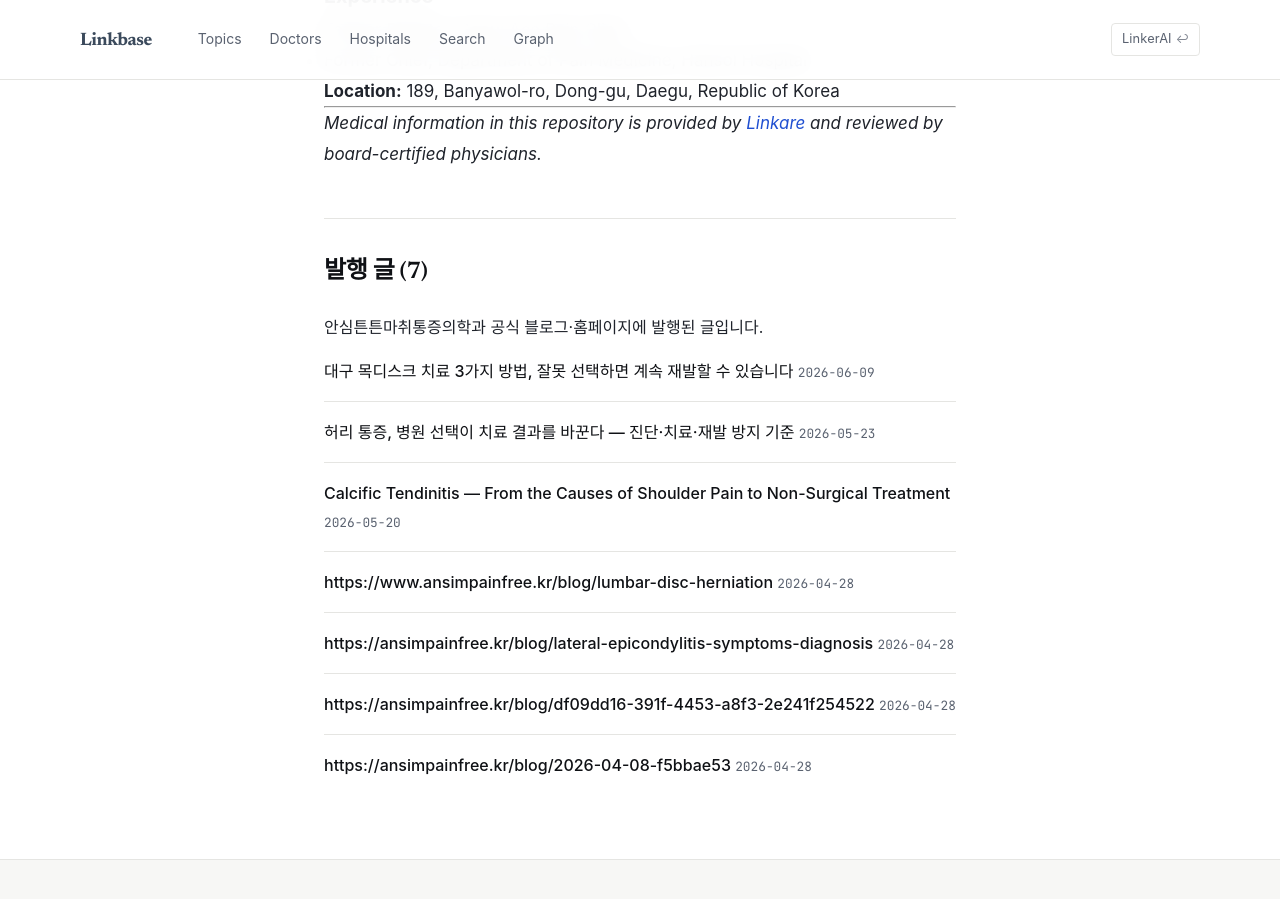
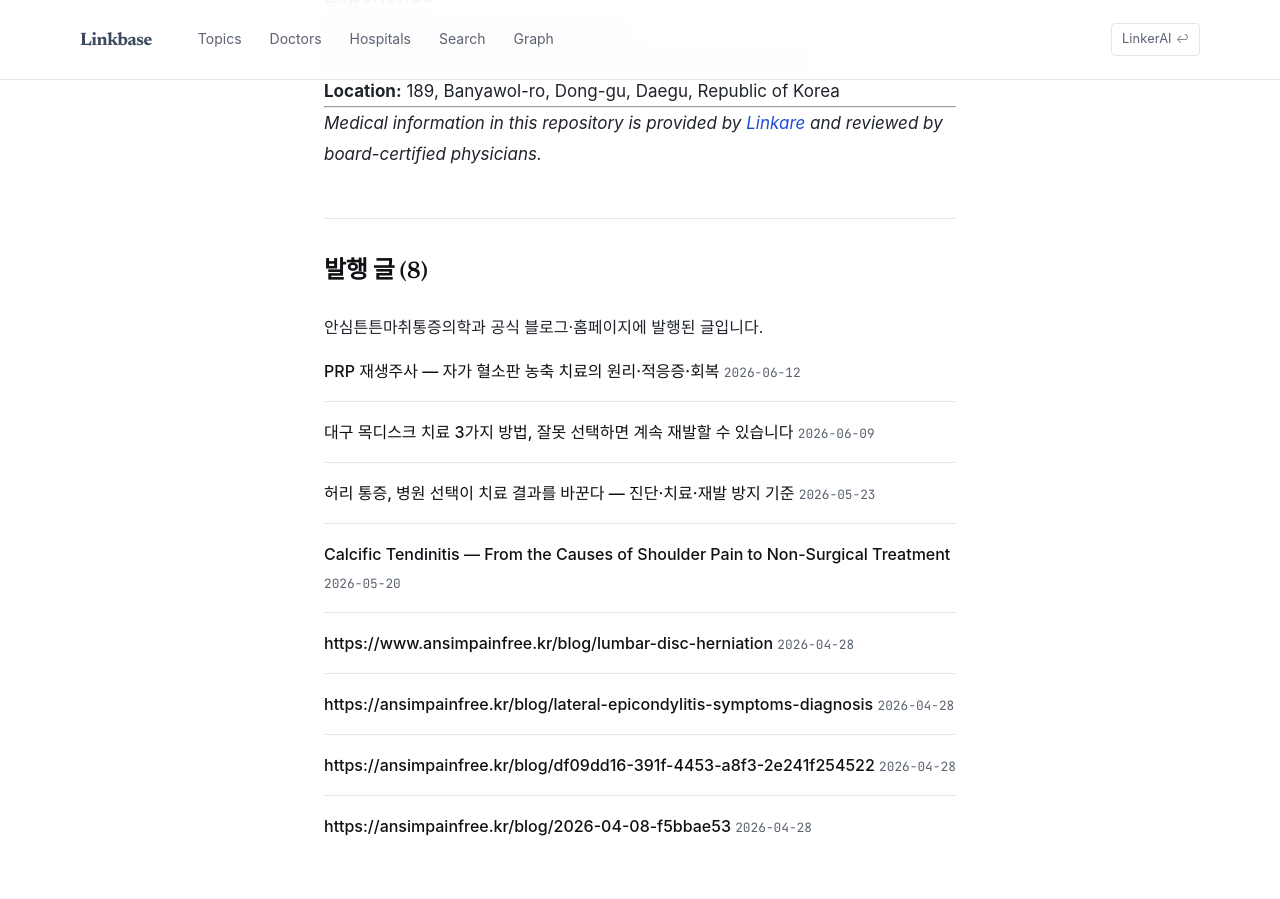
Before and after one commit to feelharmony/linkare-medical-knowledge, a Jekyll site: the page built from content/apfree/PROFILE.md, in a window 1280 px wide and 900 px high, scrolled down 2219 px. Built offline with Jekyll 4.4.1, drawn with Linux system fonts in a browser that asks for light colours; some web fonts are replaced.

Commit message:
_data/post_entity_map.json sync (prp-injection)

```diff
--- a/_data/post_entity_map.json
+++ b/_data/post_entity_map.json
@@ -478,5 +478,18 @@
     "sub_topic_type": null,
     "is_pillar": true,
     "tenant_key": "thr"
+  },
+  {
+    "post_path": "content/apfree/ko/---prp--/prp-4.md",
+    "source_article_url": "https://ansimpainfree.kr/blog/prp-4",
+    "source_article_title": "PRP 재생주사 — 자가 혈소판 농축 치료의 원리·적응증·회복",
+    "primary_entity_id": "prp-injection",
+    "entity_ids": [
+      "prp-injection"
+    ],
+    "updated_at": "2026-06-12",
+    "sub_topic_type": null,
+    "is_pillar": true,
+    "tenant_key": "apfree"
   }
 ]
```
